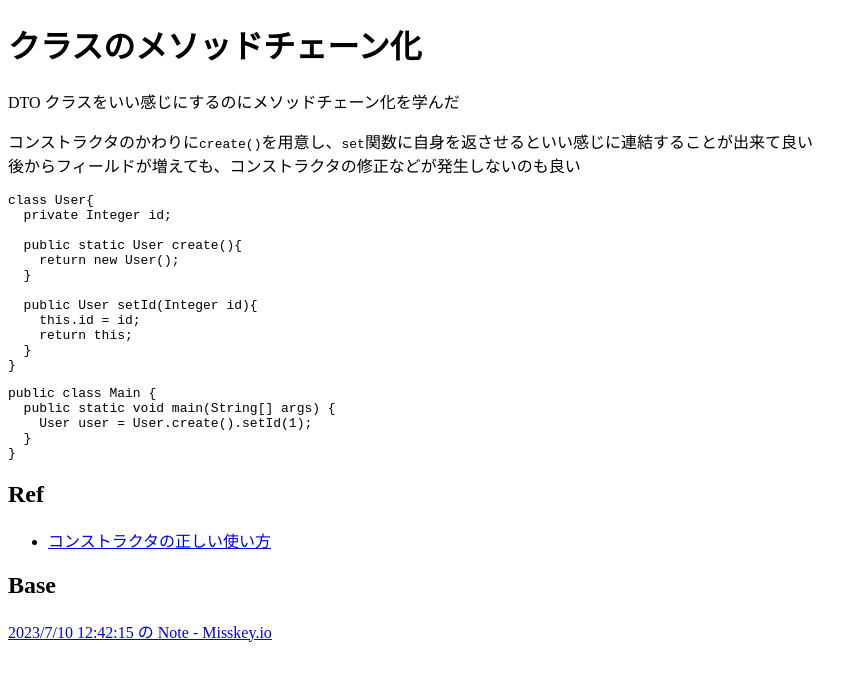
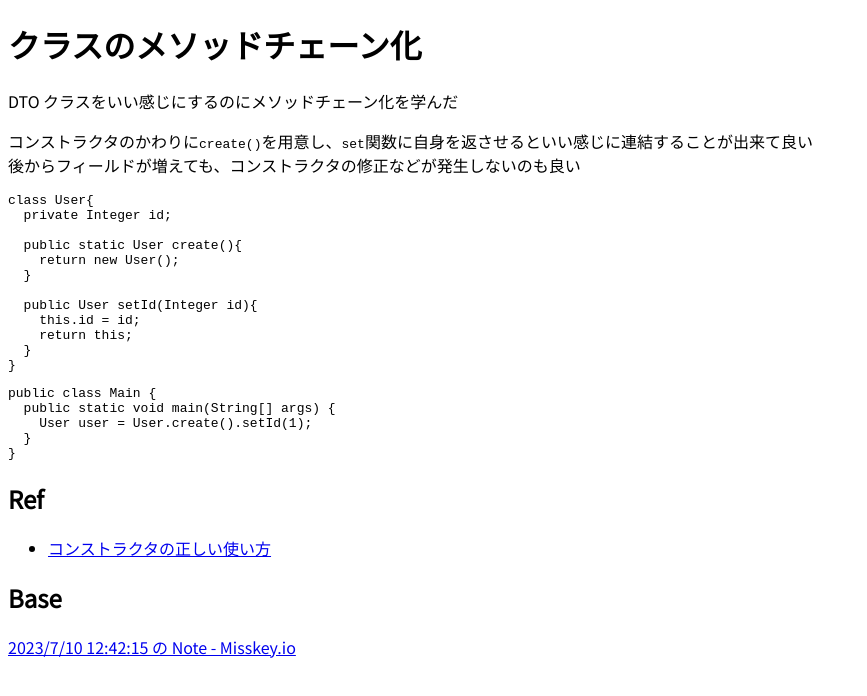
Before and after one commit to unishigure/tiken, a Next.js app: page /java/class-method-chain in a window 1280 px wide. Shown: the top 696 px of the page, without its empty margins (0-867 px from the left). Built offline with nearby package versions, Linux system fonts and the light colour scheme.

Commit message:
Add font style

```diff
--- /dev/null
+++ b/pages/_app.js
@@ -0,0 +1,6 @@
+import "../styles.css";
+
+// This default export is required in a new `pages/_app.js` file.
+export default function MyApp({ Component, pageProps }) {
+  return <Component {...pageProps} />;
+}
--- /dev/null
+++ b/styles.css
@@ -0,0 +1,6 @@
+@import url('https://fonts.googleapis.com/css2?family=Noto+Sans+JP&family=Noto+Serif+JP&display=swap');
+
+
+body {
+    font-family: 'Noto Sans JP', sans-serif;
+}
```
